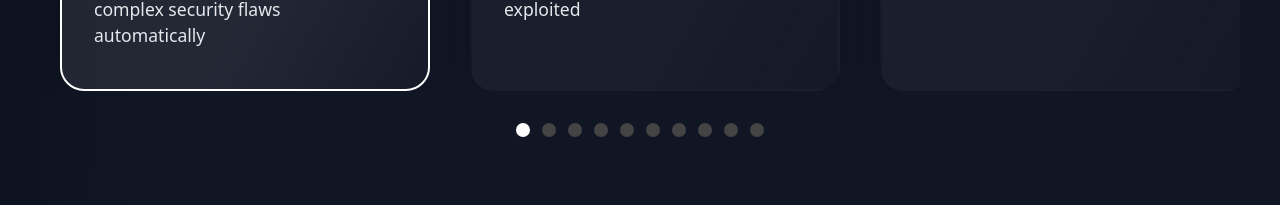
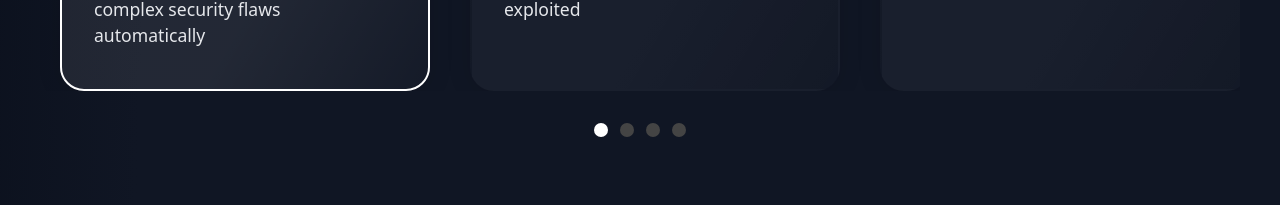
Before and after one commit to Xployt-ai/xployt-frontend, a React (Vite) app: page / in a window 1280 px wide. Shown: the part 1198-1403 px from the top of the page. Built offline with nearby package versions, Linux system fonts and the light colour scheme.

Commit message:
feat: enhance Home page with dot navigation for features
- Added dot navigation to indicate active feature with a maximum of four dots.
- Implemented functions to handle next and previous feature navigation.
- Updated rendering logic to reflect active state based on dot index.

```diff
--- a/src/pages/Home.tsx
+++ b/src/pages/Home.tsx
@@ -49,9 +49,24 @@ const features = [
   }
 ];
 
+const DOT_COUNT = 4; // Number of dots to show
+
 const Home = () => {
     const navigate = useNavigate();
     const [active, setActive] = useState(0);
+
+    const getDotActive = (dotIdx: number) => {
+      // Map dot index to feature index
+      const start = active - (active % DOT_COUNT);
+      return active === (start + dotIdx);
+    };
+
+    const handleNext = () => {
+      setActive((prev) => (prev + 1) % features.length);
+    };
+    const handlePrev = () => {
+      setActive((prev) => (prev - 1 + features.length) % features.length);
+    };
 
     return (
         <>
@@ -98,12 +113,12 @@ const Home = () => {
             </div>
           </div>
           <div className="features-dots">
-            {features.map((_, i) => (
+            {Array.from({ length: DOT_COUNT }).map((_, i) => (
               <button
                 key={i}
-                className={`dot${i === active ? " active" : ""}`}
-                onClick={() => setActive(i)}
-                aria-label={`Go to feature ${i + 1}`}
+                className={`dot${getDotActive(i) ? " active" : ""}`}
+                onClick={() => setActive((active - (active % DOT_COUNT)) + i)}
+                aria-label={`Go to feature ${(active - (active % DOT_COUNT)) + i + 1}`}
               />
             ))}
           </div>
```
